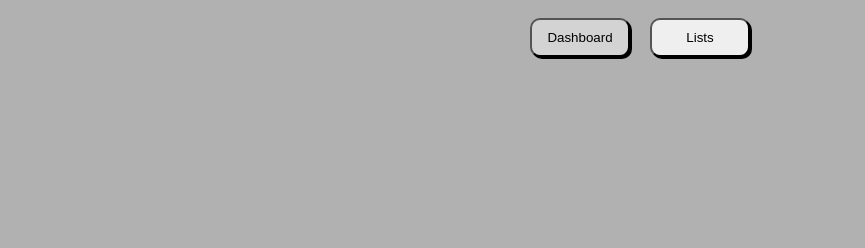
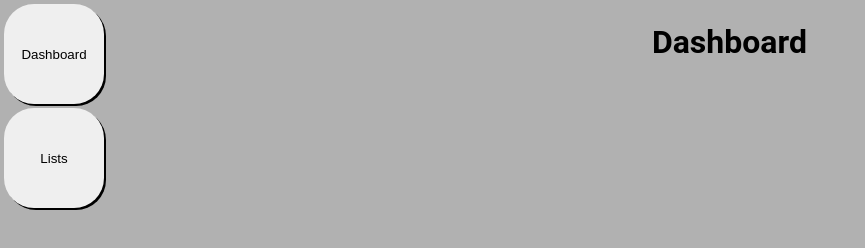
Before and after one commit to mitchnode/toodoo, a website built with webpack: page src/template.html in a window 1280 px wide. Both pictures are taken after a click on the button "Dashboard". Shown: the whole page, without its empty margins (0-865 px from the left). Built offline with nearby package versions, Linux system fonts and the light colour scheme.

Commit message:
Setup layout

```diff
--- a/package.json
+++ b/package.json
@@ -6,5 +6,8 @@
     "webpack": "^5.97.1",
     "webpack-cli": "^6.0.1",
     "webpack-dev-server": "^5.2.0"
+  },
+  "dependencies": {
+    "html-loader": "^5.1.0"
   }
 }
--- /dev/null
+++ b/src/dashboard.js
@@ -0,0 +1,2 @@
+export const dashboard = document.createElement("h1");
+dashboard.textContent = "Dashboard";
--- a/src/index.js
+++ b/src/index.js
@@ -1,7 +1,24 @@
 import "./styles.css";
+import { dashboard } from "./dashboard.js"
+import { lists } from "./lists.js"
+
+function clear_content() {
+    while(content.firstChild) content.removeChild(content.lastChild);
+    dashboard_button.setAttribute("style","")
+    lists_button.setAttribute("style","")
+}
+
+function load_page(page) {
+    clear_content()
+    content.appendChild(page)
+}
 
 var dashboard_button = document.getElementById("dashboard")
 dashboard_button.setAttribute("style","background-color:lightgrey;");
-//dashboard_button.addEventListener("click", () => { load_page(dashboard); dashboard_button.setAttribute("style","background-color:grey;color: white;");})
+dashboard_button.addEventListener("mouseover", () => { dashboard_button.setAttribute("style","background-color:grey;color: white;");})
+dashboard_button.addEventListener("mouseout", () => { dashboard_button.setAttribute("style","");})
+dashboard_button.addEventListener("click", () => { load_page(dashboard); dashboard_button.setAttribute("style","background-color:light-grey;");})
 var lists_button = document.getElementById("lists")
-//lists_button.addEventListener("click", () => { load_page(lists); lists_button.setAttribute("style","background-color:grey;color: white;");})
+lists_button.addEventListener("mouseover", () => { lists_button.setAttribute("style","background-color:grey;color: white;");})
+lists_button.addEventListener("mouseout", () => { lists_button.setAttribute("style","");})
+lists_button.addEventListener("click", () => { load_page(lists); lists_button.setAttribute("style","background-color:light-grey;");})
--- /dev/null
+++ b/src/lists.js
@@ -0,0 +1,23 @@
+export const lists = document.createElement("div");
+
+var count = 1;
+
+const title = document.createElement("h1");
+title.textContent = "Lists";
+lists.appendChild(title);
+
+function add_new_list() {
+    const new_list = document.createElement("div");
+    new_list.id = count
+    new_list.className = "list";
+    lists.appendChild(new_list);
+    count += 1;
+}
+
+const new_list = document.createElement("button");
+new_list.id = "new";
+new_list.textContent = "+";
+new_list.addEventListener("mouseover", () => { new_list.setAttribute("style","background-color:coral;");});
+new_list.addEventListener("mouseout", () => { new_list.setAttribute("style","");});
+new_list.addEventListener("click", () => { add_new_list()});
+lists.appendChild(new_list);
--- a/src/styles.css
+++ b/src/styles.css
@@ -1,6 +1,7 @@
 body{
     background-color: rgb(177, 177, 177);
     font-family: Roboto, Oxygen, Ubuntu, Cantarell, 'Open Sans', 'Helvetica Neue', sans-serif;
+    margin: 2px;
 }
 
 h1 {
@@ -11,17 +12,41 @@ p {
     text-align: center;
 }
 
+#container {
+    display: flex;
+    flex-direction: row;
+    justify-content: flex-start;
+    align-items: flex-start;
+}
+
 nav {
-    text-align: center;
+    order: 0;
+    margin: 0px;
+    flex-shrink: 1;
 }
 
 button {
     padding: 10px;
-    margin: 10px;
-    border-radius: 10px;
+    margin: 2px;
+    border-radius: 30px;
+    border: 0px;
     width: 100px;
+    height: 100px;
     box-shadow: 2px 2px;
 }
-.content {
+#content {
+    order: 1;
     width: 100%;
 }
+
+button#new {
+    width: 50px;
+    height: 50px;
+    background-color: cornflowerblue;
+}
+
+.list {
+    background-color: blueviolet;
+    height: 100px;
+    border: 1px black solid;
+}
--- a/src/template.html
+++ b/src/template.html
@@ -6,7 +6,9 @@
     <title>TooDoo - A simple to-do list app</title>
 </head>
 <body>
-    <header><nav><button id="dashboard">Dashboard</button><button id="lists">Lists</button></nav></header>
+    <div id="container">
+    <nav><button id="dashboard">Dashboard</button><button id="lists">Lists</button></nav>
     <div id="content"></div>
+    </div>
 </body>
 </html>
--- a/webpack.config.js
+++ b/webpack.config.js
@@ -28,6 +28,10 @@ module.exports = {
                 test: /\.(png|svg|jpg|jpeg|gif)$/i,
                 type: "asset/resource",
             },
+            {
+                test: /\.html$/i,
+                loader: "html-loader",
+            },
         ],
     },
 };
```
Also changed, not shown: 1 other file.
